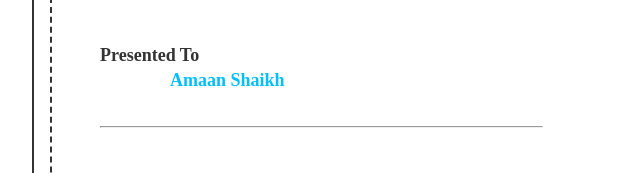
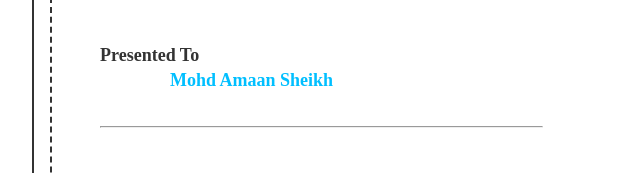
Before and after one commit to csftinstitute/certificate, a plain HTML site: page amaan/index.html in a window 1280 px wide. Shown: the part 528-701 px from the top of the page, 206-846 px from the left. Drawn offline with Linux system fonts and the light colour scheme.

Commit message:
Update index.html

```diff
--- a/amaan/index.html
+++ b/amaan/index.html
@@ -22,7 +22,7 @@
 			</div>
 			<div id="value-wrap" class="group">
 				<label for="value"><b class="hmdmi">Presented To  </b></label>
-				<label for="value"><b class="Shdmi">Amaan Shaikh</b></label>
+				<label for="value"><b class="Shdmi">Mohd Amaan Sheikh</b></label>
 					<br> <hr>
 			</div>
 
```
